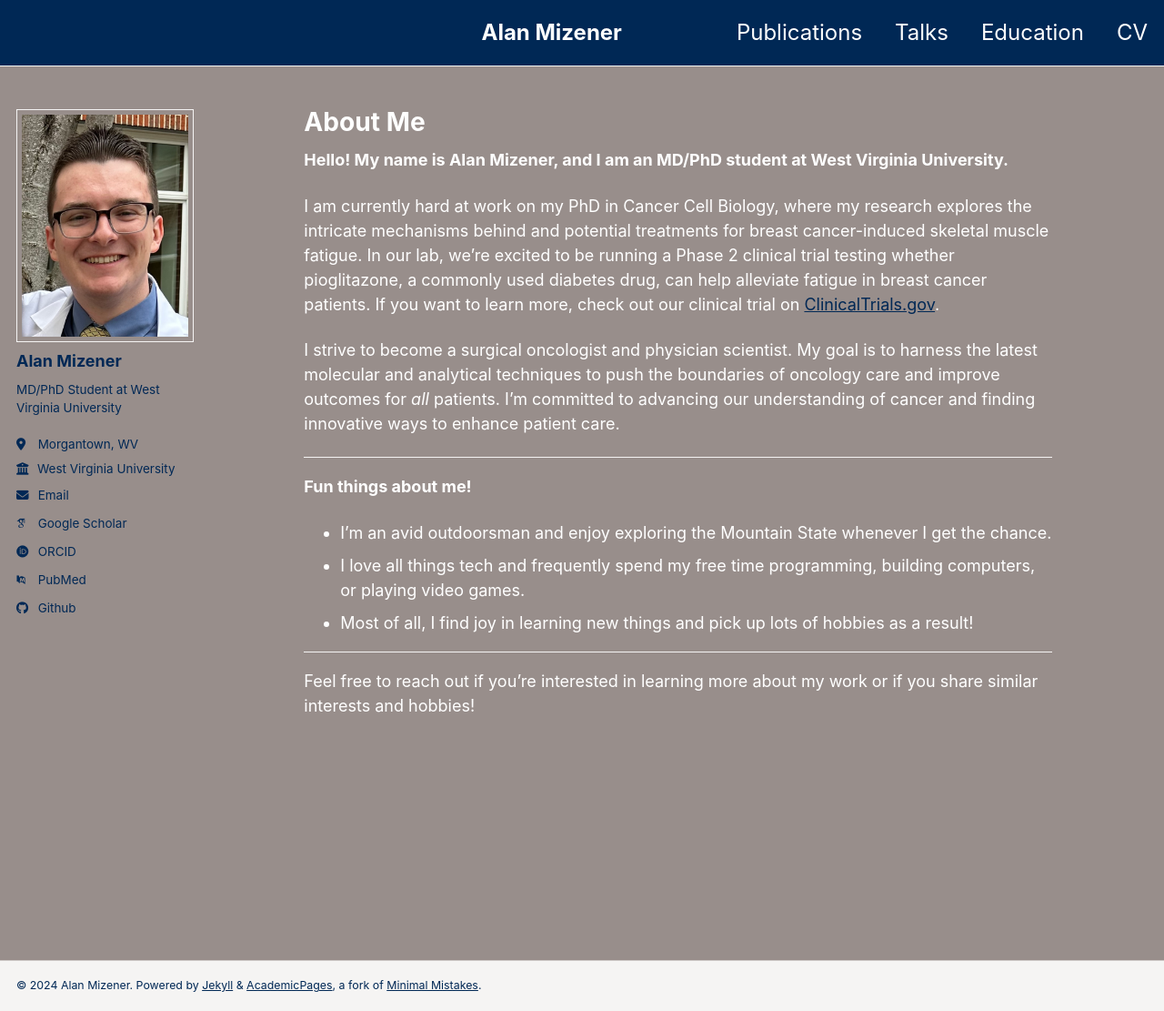
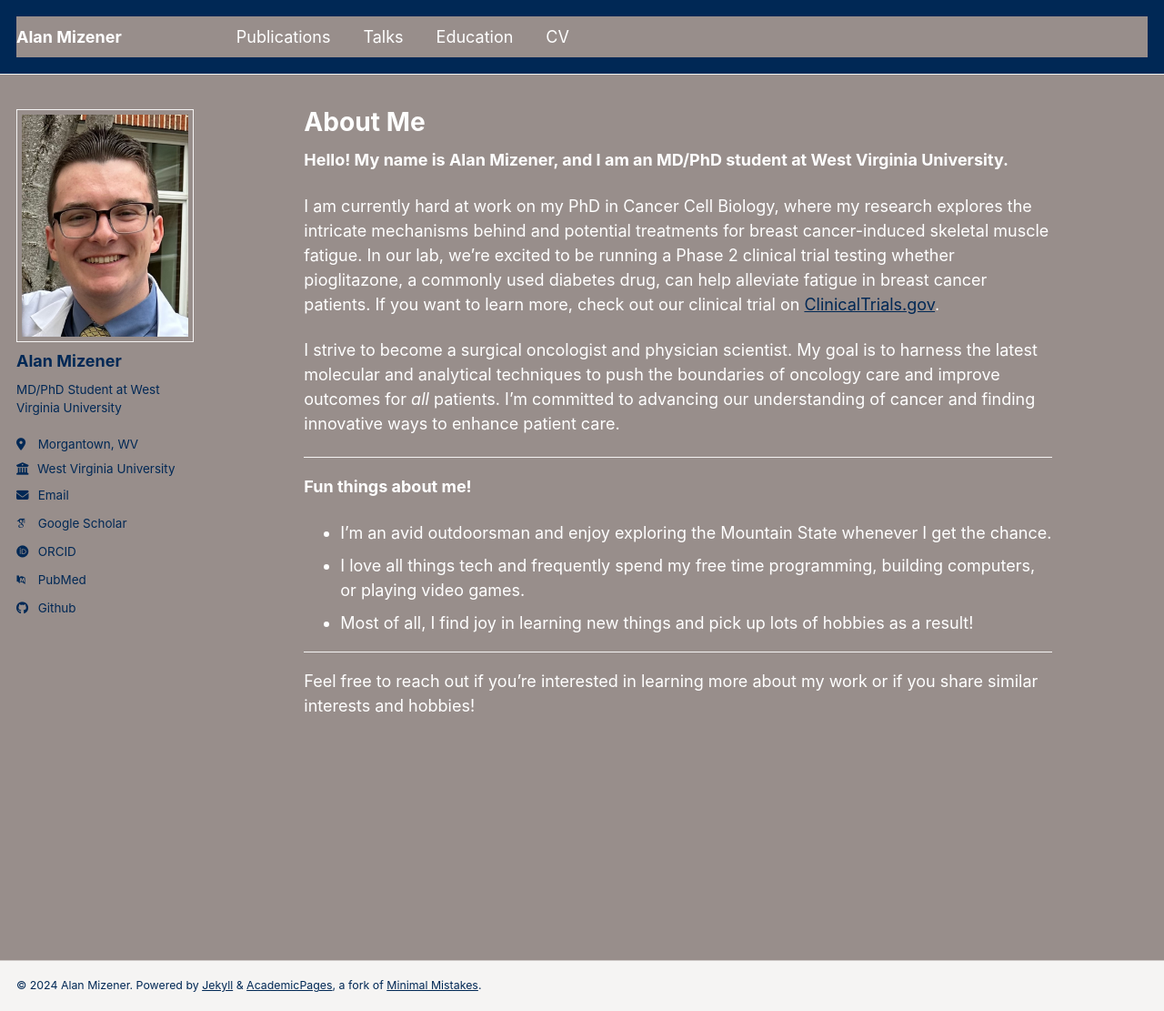
Before and after one commit to admizener/admizener.github.io, a Jekyll site: the page built from _pages/about.md, in a window 1280 px wide and 1111 px high. Shown: the whole window at 91% size. Built offline with Jekyll 4.4.1, drawn with Linux system fonts in a browser that asks for light colours; some web fonts are replaced.

Commit message:
Update _navigation.scss

```diff
--- a/_sass/_navigation.scss
+++ b/_sass/_navigation.scss
@@ -31,14 +31,14 @@
   ol {
     padding: 0;
     list-style: none;
-    font-size: $type-size-4;
+    font-size: $type-size-6;
 
     @include breakpoint($large) {
       @include span(10 of 12 last);
     }
 
     @include breakpoint($x-large) {
-      @include prefix(1 of 12);
+      @include prefix(0.5 of 12);
     }
   }
 
@@ -83,7 +83,7 @@
       line-height: 1.5;
       text-align: center;
       text-decoration: none;
-      color: #002855;
+      color: mix(#fff, $gray, 25%);
       border: 1px solid $light-gray;
       border-radius: 0;
 
@@ -93,7 +93,7 @@
 
       &.current {
         color: #fff;
-        background: #002855;
+        background: $primary-color;
       }
 
       &.disabled {
@@ -175,15 +175,13 @@
 .greedy-nav {
   position: relative;
   min-width: 250px;
-  background: $accent-color;
-  display:flex;
-  justify-content: right;
+  background: $background-color;
 
   a {
+    display: block;
     margin: 0 1rem;
     padding: 0.5rem 0;
     color: $masthead-link-color;
-    font-size: x-large;
     text-decoration: none;
 
     &:hover {
@@ -261,7 +259,7 @@
     padding: 5px;
     border: 1px solid $border-color;
     border-radius: $border-radius;
-    background: $accent-color;
+    background: #fff;
     box-shadow: 0 0 10px rgba(#000, 0.25);
 
     a {
@@ -386,7 +384,7 @@
   .nav__title {
     color: #fff;
     font-size: $type-size-6;
-    background: $accent-color;
+    background: $primary-color;
     border-top-left-radius: $border-radius;
     border-top-right-radius: $border-radius;
   }
```
